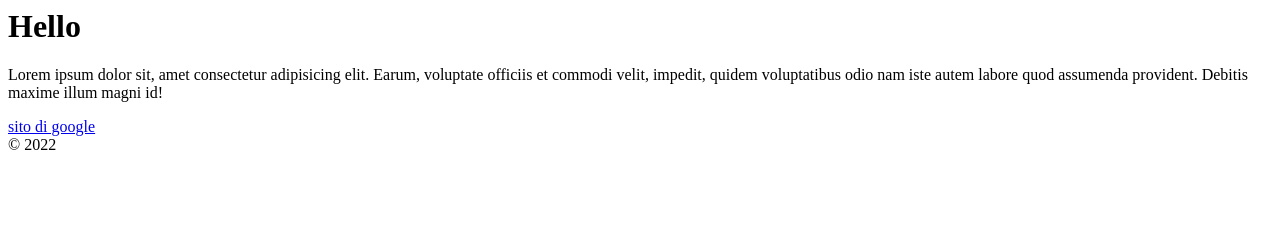
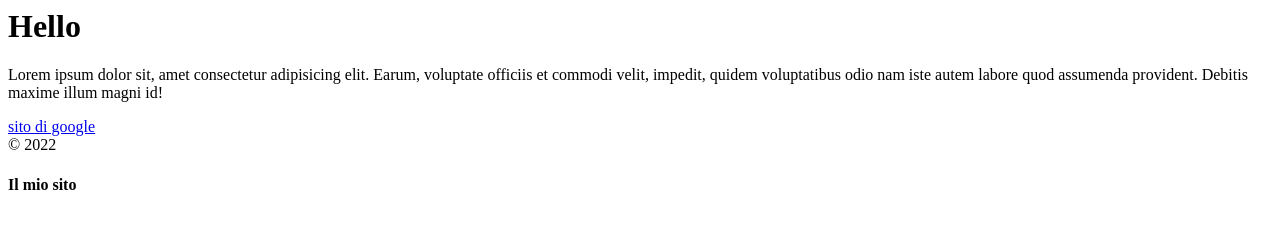
Before and after one commit to constantinandrei/live-intro-git, a plain HTML site: page index.html in a window 1280 px wide. Drawn offline with Linux system fonts and the light colour scheme.

Commit message:
modifica footer

```diff
--- a/index.html
+++ b/index.html
@@ -5,3 +5,5 @@
 <a href="http://google.com">sito di google</a>
 
 <footer>&copy; 2022</footer>
+
+<h4>Il mio sito</h4>
```
